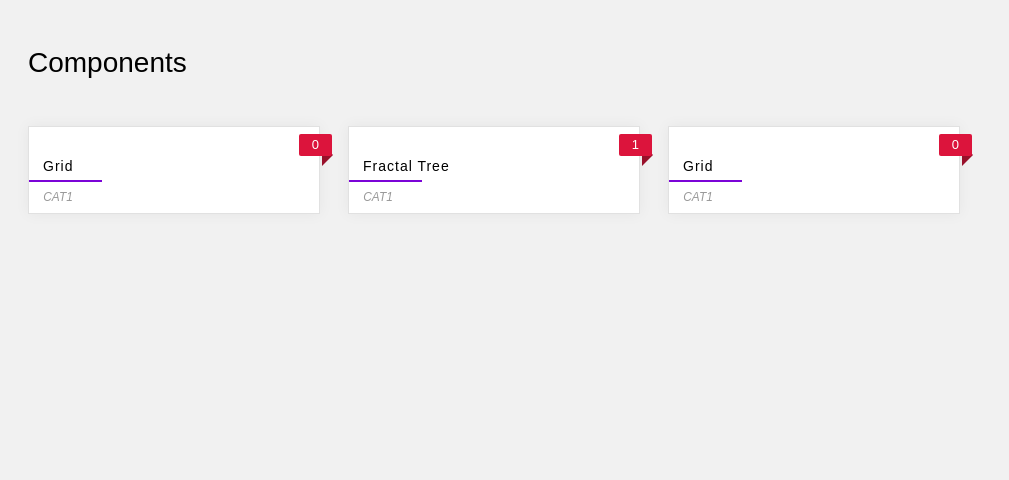
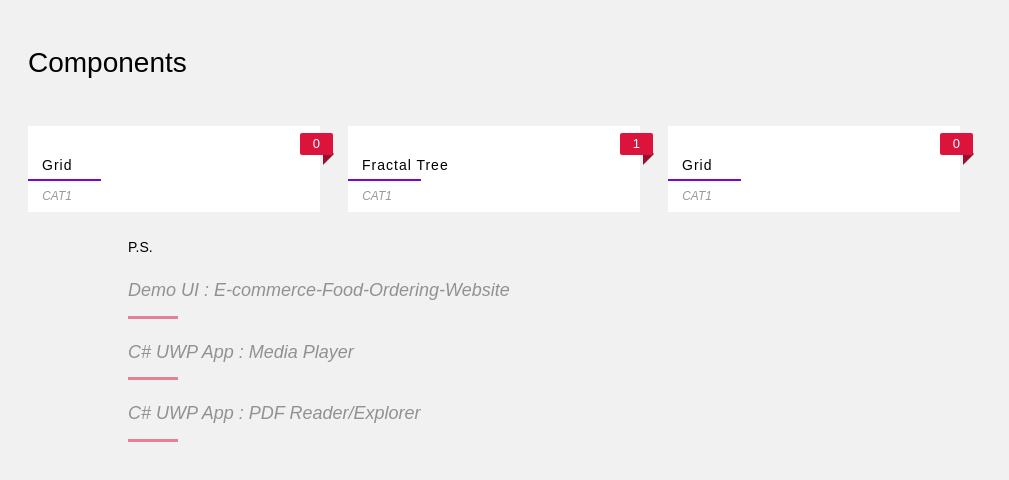
Before and after one commit to ankushjamdagani/portfolio, a React app: page /components in a window 1280 px wide. Shown: the top 480 px of the page, without its empty margins (0-1009 px from the left). Built offline with nearby package versions, Linux system fonts and the light colour scheme.

Commit message:
component list view, set reducers and refactored for scalability

```diff
--- a/index.html
+++ b/index.html
@@ -411,7 +411,7 @@
 		</script>
 
 	</div>
-
+-->
 	<div class="component-wrapper" style="margin: 0 auto">P.S.</div>
 
 	<div class="component-wrapper small-sorry">
@@ -424,7 +424,7 @@
 
 	<div class="component-wrapper small-sorry">
 		<a href="http://ankushjamdagani.blogspot.in/2015/09/book-explorer.html" class="component-link">C# UWP App : <em>PDF Reader/Explorer</em></a>
-	</div> -->
+	</div>
 
 <br><br>
 	<script type="text/javascript">
--- a/src/actions/index.js
+++ b/src/actions/index.js
@@ -1,5 +1,4 @@
 import gridActions from './grid.js';
-console.log(gridActions);
 
 export default {
 	...gridActions
--- a/src/app.jsx
+++ b/src/app.jsx
@@ -24,7 +24,7 @@ const App = ({store}) => (
 					Yeah this is not exact match for the route. For all routes the CoverPage will be rendered
 				*/}
 				<Route path="/" exact component={CoverPage} />
-				{/*<Route path="/portfolio/loading" component={LoadingPage} />*/}
+				<Route path="/portfolio/loading" component={LoadingPage} />
 				<Route path="/components/" component={ComponentsPage} />
 			</div>
 	    </Router>
--- a/src/components/grid/Grid.jsx
+++ b/src/components/grid/Grid.jsx
@@ -102,8 +102,9 @@ const Grid = ({data, colCount, rowCount, generateGrid, csvGeneratedGrid, compute
 }
 
 const mapStateToProps = (state, ownProps) => {
+	console.log(state);
 	return {
-		data: state.grid && state.grid.data ? state.grid.data : null,
+		data: state.gridReducer && state.gridReducer.data ? state.gridReducer.data : null,
 		...ownProps
 	};
 }
--- a/src/index.js
+++ b/src/index.js
@@ -12,3 +12,5 @@ ReactDOM.render(
 	<App store={store} />,
 	document.getElementById('root')
 );
+
+console.info('Hello User!!', 'color: red')
--- a/src/scss/pages/components-page.scss
+++ b/src/scss/pages/components-page.scss
@@ -22,6 +22,7 @@
         right: -1.25em;
         top: .5em;
 
+
         &:before {
             content: '';
             position: absolute;
@@ -31,12 +32,12 @@
             top: calc( 100% - .9em);
             border: solid .9em transparent;
             border-left-color: #98102a;
+            pointer-events: none;
             z-index: -1;
         }
     }
 
     .component-tile {
-        cursor: pointer;
         float: left;
         max-width: 320px;
         padding: 1em;
@@ -45,14 +46,26 @@
         text-transform: capitalize;
         font-weight: 100;
 
+        .component-tile-wrapper {
+            cursor: pointer;
+            background: #fff;
+            // border: solid 1px #e1e1e1;
+            // box-shadow: 0 0 1em rgba(0,0,0,.05);
+            flex: 1;
+            padding-top: 2em;
+            position: relative;
+            text-align: left;
+            width: 100%;
+            z-index: 1;
+
             &:after {
                 content: '';
                 background: rgba(255, 0, 0, 0.05);
-            bottom: 1.5em;
-            left: 1.5em;
+                bottom: .5em;
+                left: .5em;
                 // transform: translate(-50%, -50%);
                 width: 100%;
-            width: calc(100% - 3em);
+                width: calc(100% - 1em);
                 height: 0;
                 margin: 0 auto;
                 position: absolute;
@@ -61,23 +74,12 @@
             }
 
             &:hover:after {
-            height: calc(100% - 3em);
+                height: calc(100% - 1em);
             }
 
             &:hover .title:after {
                 width: 50%;
             }
-
-        .component-tile-wrapper {
-            background: #fff;
-            border: solid 1px #e1e1e1;
-            box-shadow: 0 0 1em rgba(0,0,0,.05);
-            flex: 1;
-            padding-top: 2em;
-            position: relative;
-            text-align: left;
-            width: 100%;
-            z-index: 1;
         }
 
         .title {
--- a/src/views/components-page/components-page.jsx
+++ b/src/views/components-page/components-page.jsx
@@ -15,7 +15,6 @@ const ComponentsPage = ({activeCategoryIndex, activeComponentIndex, categories,
 	}
 
 	const createComponentTile = (component, key) => {
-		console.log(component);
 
 		return <div className="component-tile" key={key}>
 			<div className="component-tile-wrapper">
@@ -40,7 +39,6 @@ const ComponentsPage = ({activeCategoryIndex, activeComponentIndex, categories,
 
 const mapStateToProps = (reduxState, ownProps) => {
 	const componentsReducer = reduxState && reduxState.componentsReducer;
-	console.log(reduxState);
 
 	return {
 		...componentsReducer
--- a/src/views/loading-page/loading-page.jsx
+++ b/src/views/loading-page/loading-page.jsx
@@ -13,7 +13,7 @@ class LoadingPage extends React.Component {
 			<div className="loading-page page-view">
 				<Loader />
 				<h1 className="heading">Comming Soon !!</h1>
-				{/* <Timer to={launchTime} from={today} interval={1000}/> */}
+				<Timer to={launchTime} from={today} interval={1000}/>
 				<div className="footer">
 					<div></div>
 					<div></div>
```
Also changed, not shown: 1 other file (tests, documents, lock files or other folders). Lines whose indentation alone changed are shown as unchanged.
